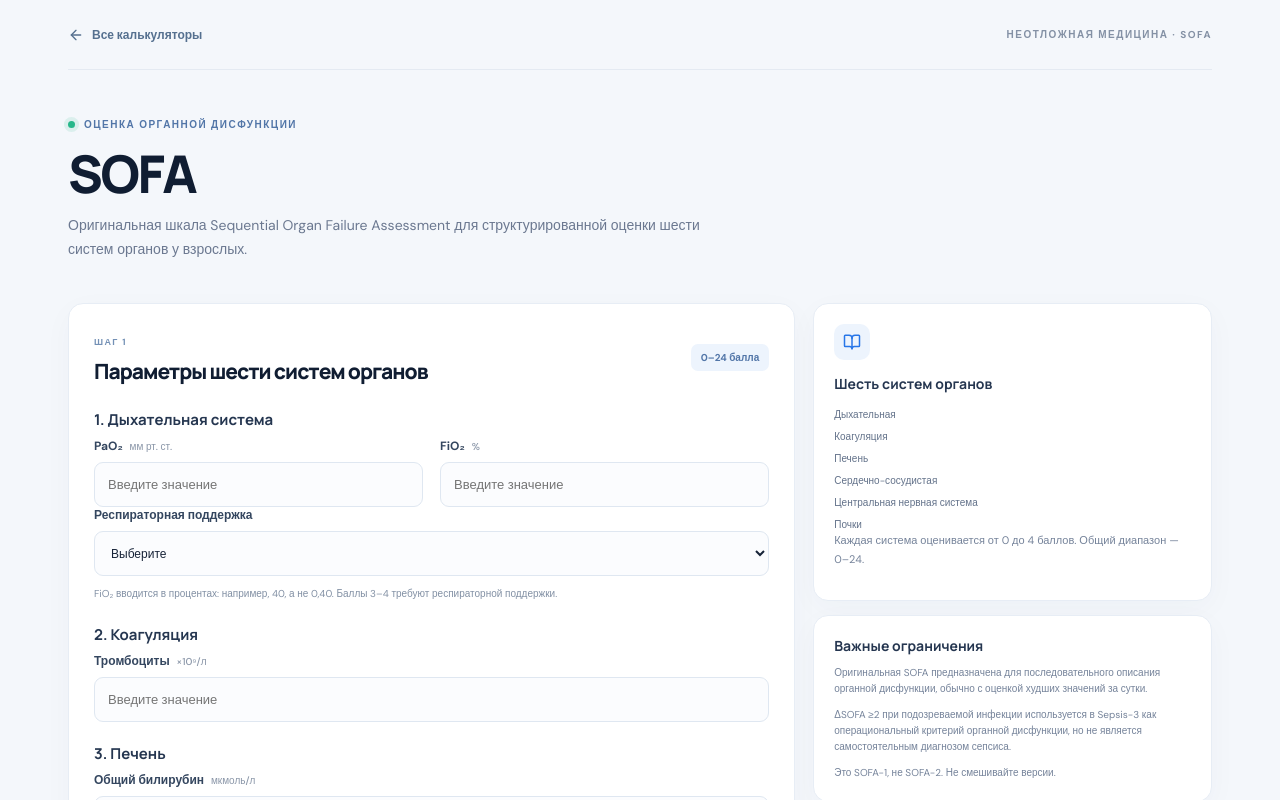
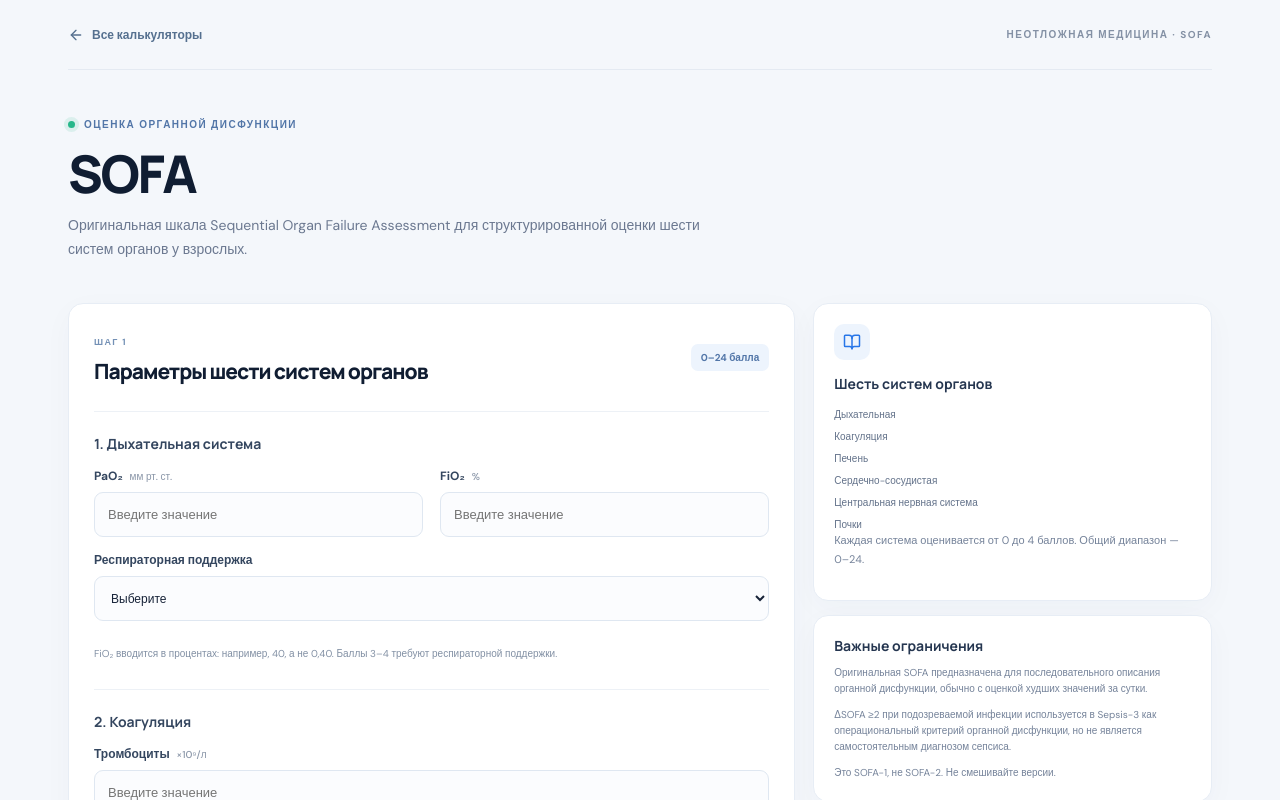
Before and after one commit to Whiterx/medcalc-pro-next, a React (Vite) app: page /medcalc-pro-next/calculators/sofa in a window 1280 px wide. Shown: the top 800 px of the page. Built offline with nearby package versions, Linux system fonts and the light colour scheme.

Commit message:
style: format SOFA calculator sections and controls

```diff
--- a/src/styles.css
+++ b/src/styles.css
@@ -163,3 +163,10 @@ h3 { margin: 21px 0 8px; color: #253650; font: 700 15px Manrope; }
 .field-hint { margin:10px 0 0; color:#8290a4; font-size:10px; line-height:1.65; }
 .category-links { display:grid; justify-items:start; gap:9px; }
 @media(max-width:620px) { .news2-section .field-grid { grid-template-columns:1fr; } }
+
+.sofa-section { display:grid; gap:15px; margin-top:26px; padding-top:22px; border-top:1px solid #edf1f6; }
+.sofa-section h3 { margin:0; color:#34465f; font-size:14px; }
+.sofa-drugs { display:grid; gap:12px; padding:14px; border:1px solid #e7edf5; border-radius:10px; background:#fbfcfe; }
+.sofa-check { display:flex; align-items:center; gap:9px; color:#53647c; font-size:12px; cursor:pointer; }
+.sofa-check input { width:16px; height:16px; accent-color:#2876e8; }
+@media(max-width:620px) { .sofa-section .field-grid { grid-template-columns:1fr; } }
```
